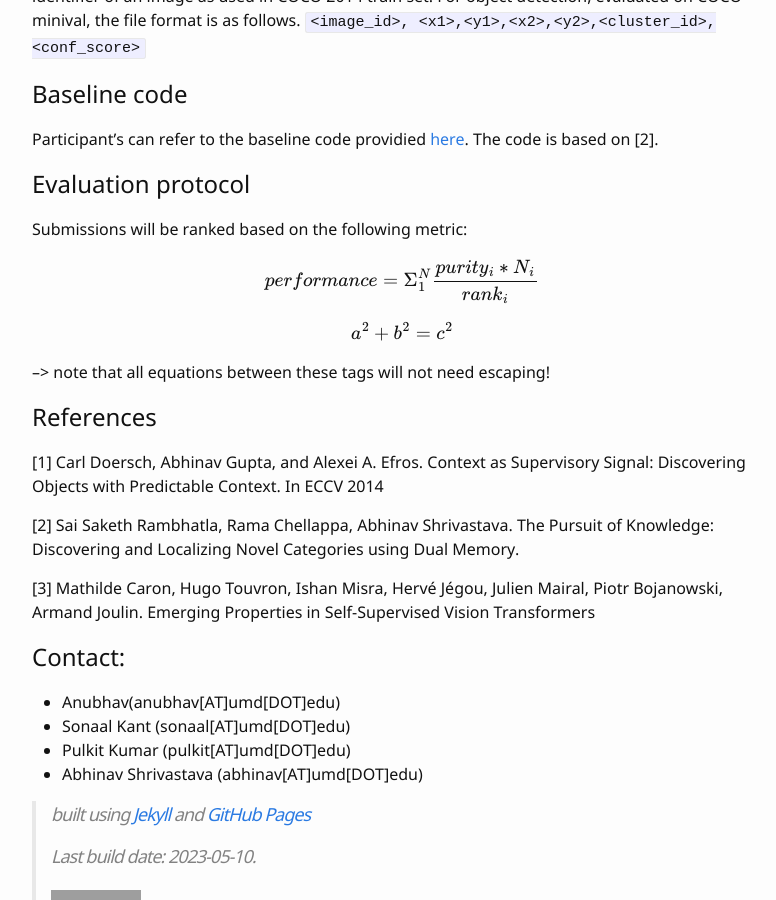
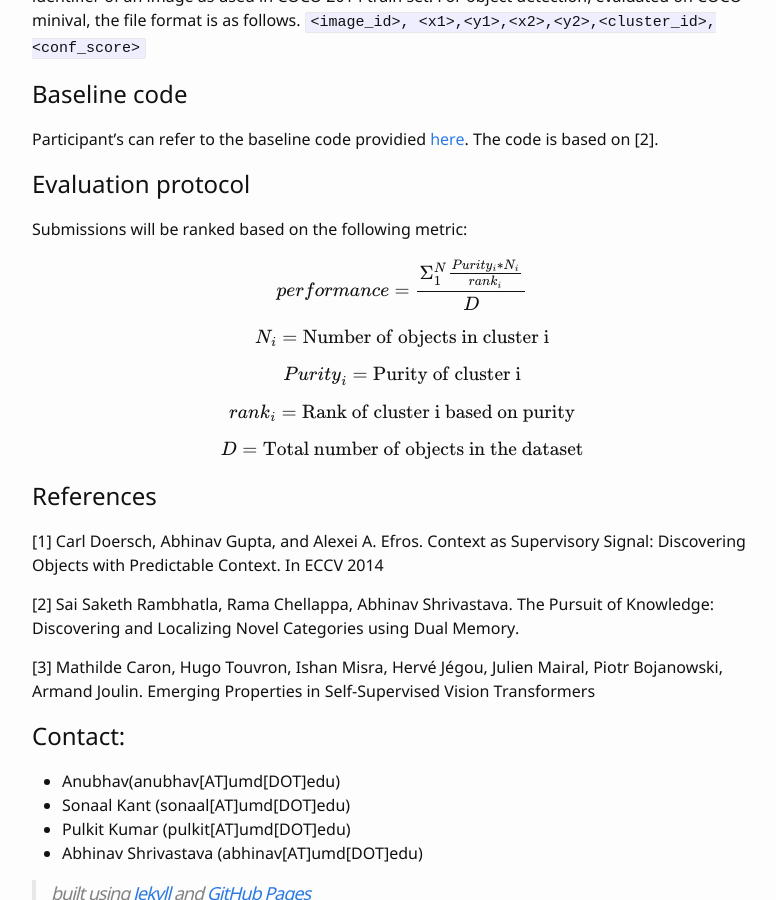
Before and after one commit to obj-disc/obj-disc.github.io, a Jekyll site: the page built from index.md, in a window 1280 px wide and 900 px high, scrolled down 2140 px. Shown: the whole window, without its empty margins (238-1014 px from the left). Built offline with Jekyll 4.4.1, drawn with Linux system fonts in a browser that asks for light colours; formulas are drawn with MathJax 3; grey boxes are pictures that could not be loaded.

Commit message:
correcting equation

```diff
--- a/index.md
+++ b/index.md
@@ -86,16 +86,17 @@ Participant's can refer to the baseline code providied [here](https://github.com
 ## Evaluation protocol
 Submissions will be ranked based on the following metric:
 
-[//]: # ($$performance = \Sigma_{1}^{N} \frac{purity_{i}*N_{i}}{rank_{i}} $$)
-
 \begin{equation}
 \begin{aligned}
-  {performance} = \Sigma_{1}^{N}\frac{purity_{i}*N_{i}}{rank_{i}}
+  {performance} = \frac{\Sigma_{1}^{N}\frac{Purity_{i}*N_{i}}{rank_{i}}}{D}
 \end{aligned}
 \end{equation}
 
 {% raw %}
-  $$a^2 + b^2 = c^2$$ --> note that all equations between these tags will not need escaping!
+  $${N}_{i} = \text{Number of objects in cluster i}$$
+  $${Purity}_{i} = \text{Purity of cluster i}$$
+  $${rank}_{i} = \text{Rank of cluster i based on purity}$$
+  $${D} = \text{Total number of objects in the dataset}$$
 {% endraw %}
 
 ## References
```
